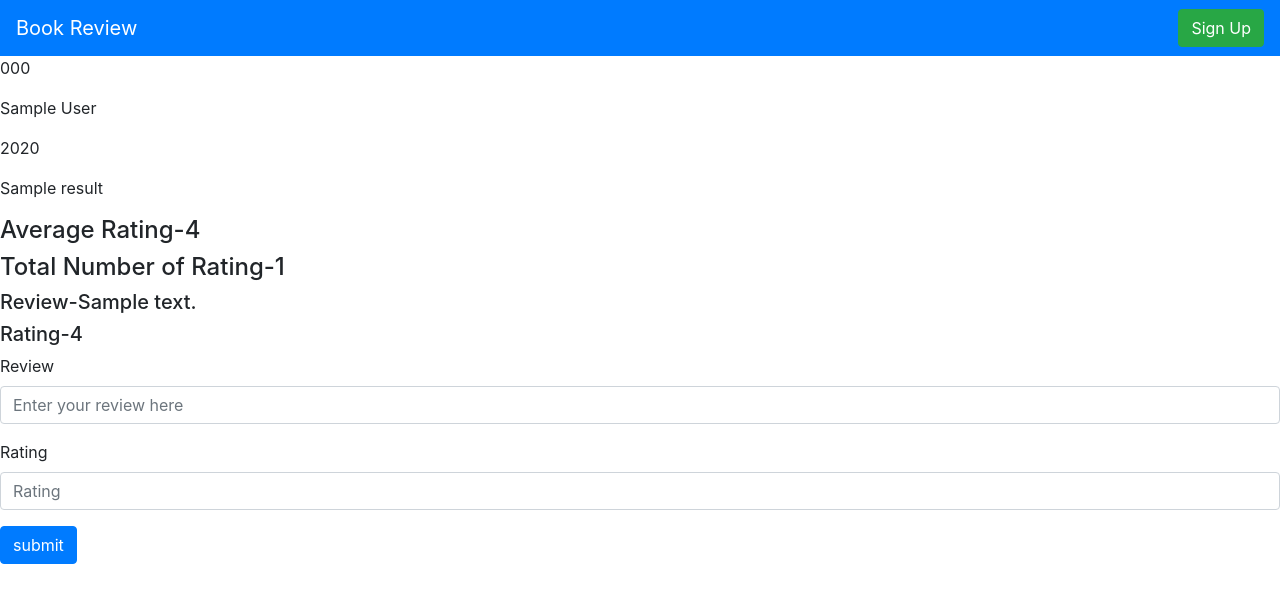
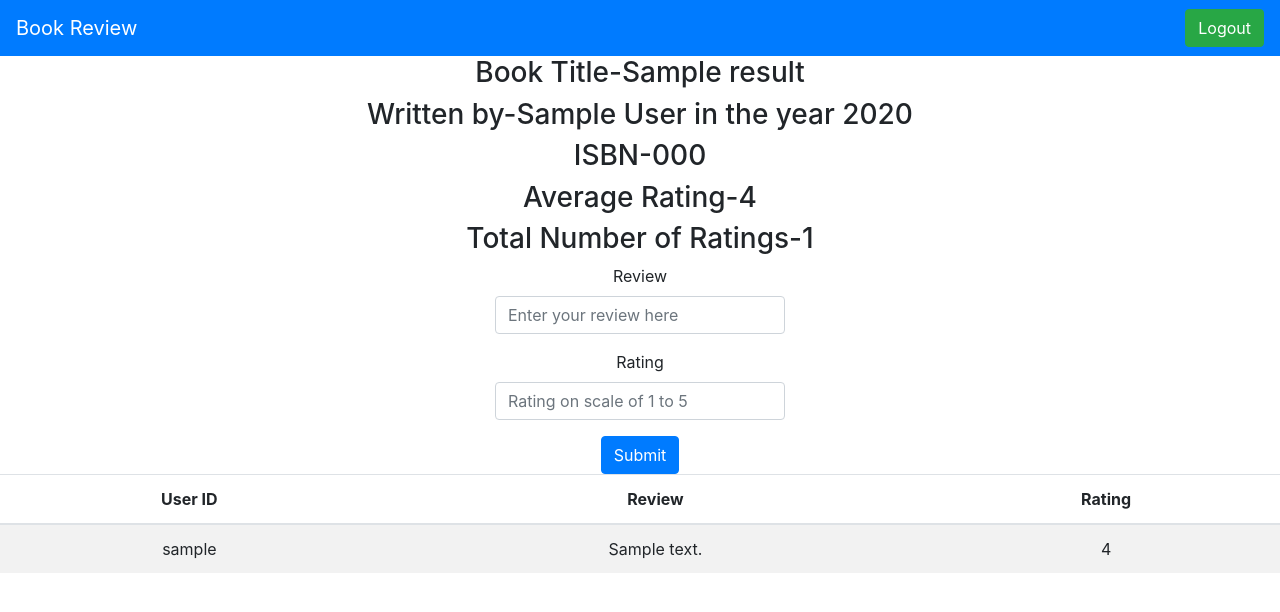
Before and after one commit to sparshgupta318/BookReview, a Flask app: template templates/books.html in a window 1280 px wide. Shown: the top 612 px of the page. Run offline with Flask 2, Linux system fonts and the light colour scheme; the visitor is signed in with stand-in values (Sample User, id 1); the template is opened without the code that fills it: most values are stand-ins (such as "Sample title", 1, 10 or a date in 2020); some libraries are stand-ins or nearby versions.

Commit message:
Final touch

```diff
--- a/application.py
+++ b/application.py
@@ -8,6 +8,7 @@ from werkzeug.security import generate_password_hash,check_password_hash
 
 
 app = Flask(__name__)
+app.secret_key = os.urandom(16)
 
 # Check for environment variable
 if not os.getenv("DATABASE_URL"):
@@ -16,14 +17,12 @@ if not os.getenv("DATABASE_URL"):
 # Configure session to use filesystem
 app.config["SESSION_PERMANENT"] = False
 app.config["SESSION_TYPE"] = "filesystem"
-
 Session(app)
 
 # Set up database
 engine = create_engine(os.getenv("DATABASE_URL"))
 db = scoped_session(sessionmaker(bind=engine))
 
-app.config["SECRET_KEY"]="geajknejqn"
 
 @app.route("/")
 def index():
@@ -31,12 +30,17 @@ def index():
 
 @app.route("/login",methods=["GET","POST"])
 def login():
-    if(request.method=="POST"):
+    if 'user' in session:
+        return redirect(url_for("search"))
+    elif(request.method=="POST"):
         if(not (request.form.get("username")) or not (request.form.get("password"))):
-            return "Apology nothing shoud be none"
+            error="Apology nothing shoud be none"
+            return render_template("error.html",error=error)
         user=db.execute("SELECT * FROM users where username=:username",{"username":request.form.get("username")}).fetchone()
         if not user:
-            return "username not found"
+             error="username not found"
+             return render_template("error.html",error=error)
+
 
         hash=db.execute("SELECT password FROM users WHERE username=:username",{"username":request.form.get("username")}).fetchone()
 
@@ -44,10 +48,12 @@ def login():
             session["user"]=request.form.get("username")
             return redirect(url_for("search"))
         else:
-            return "wrong password"
+            error= "wrong password"
+            return render_template("error.html",error=error)
+
 
     else:
-          return render_template("login.html",session=session)
+          return render_template("login.html")
 
 
 @app.route("/logout")
@@ -58,19 +64,24 @@ def logout():
 
 @app.route("/register",methods=["GET","POST"])
 def register():
-    if user in session:
+    if 'user' in session:
         return redirect(url_for("search"))
 
     elif(request.method=="POST"):
         if(not (request.form.get("username")) or not (request.form.get("password")) or not (request.form.get("cpassword"))):
-            return "Apology nothing shoud be none"
+            error="Apology nothing shoud be none"
+            return render_template("error.html",error=error)
         elif(not request.form.get("password")==request.form.get("cpassword")):
-            return "passwords not same"
+            error= "passwords not same"
+            return render_template("error.html",error=error)
+
         hash=generate_password_hash(request.form.get("password"))
 
         user=db.execute("SELECT * FROM users where username=:username",{"username":request.form.get("username")}).fetchone()
         if user:
-            return "duplicate"
+            error= "duplicate"
+            return render_template("error.html",error=error)
+
         else:
             session["user"]=request.form.get("username")
             db.execute("INSERT INTO users(username,password)VALUES(:user,:hash)",{"user":request.form.get("username"),"hash":hash})
@@ -79,27 +90,30 @@ def register():
             return redirect(url_for("search"))
 
     else:
-          return render_template("register.html",session=session)
+
+          return render_template("register.html")
 
 
 
 
 @app.route("/search",methods=["GET","POST"])
 def search():
-     if user not in session:
+     if 'user' not in session:
              return redirect(url_for("login"))
      elif(request.method=="POST"):
             result=db.execute("SELECT * FROM books where isbn LIKE :q or title LIKE :q or author LIKE :q or year LIKE :q",{"q":'%'+request.form.get("search")+'%'}).fetchall()
             if result is None:
-                return "NO MATCHES FOUND"
+                error= "NO MATCHES FOUND"
+                return render_template("error.html",error=error)
+
             else:
                 return render_template("search.html",result=result)
      else:
-             return  render_template("search.html",session=session)
+             return  render_template("search.html")
 
 @app.route("/book/<string:isbn>",methods=["GET","POST"])
 def books(isbn):
-    if user not in session:
+    if 'user' not in session:
         return redirect(url_for("login"))
     elif(request.method=="POST"):
         count=db.execute("SELECT * FROM reviews where id=:id and isbn=:isbn",{"id":session["user"],"isbn":isbn}).fetchone()
@@ -110,7 +124,7 @@ def books(isbn):
     print(session["user"])
     res = requests.get("https://www.goodreads.com/book/review_counts.json", params={"key": "XGwRVb91C7ZSmbwNetIg", "isbns": isbn}).json()
     review=db.execute("SELECT review,rating from reviews where isbn=:isbn",{"isbn":isbn}).fetchall()
-    return  render_template("books.html",result=result,res=res,review=review,session=session)
+    return  render_template("books.html",result=result,res=res,review=review)
 
 @app.route("/api/<string:isbn>")
 def api(isbn):
--- a/templates/books.html
+++ b/templates/books.html
@@ -3,27 +3,50 @@
 books
 {% endblock %}
 {% block body %}
-    <p>{{result.isbn}}</p>
-    <p>{{result.author}}</p>
-    <p>{{result.year}}</p>
-    <p>{{result.title}}</p>
-    <h4>Average Rating-{{res["books"][0]["average_rating"]}}</h4>
-    <h4>Total Number of Rating-{{res["books"][0]["work_ratings_count"]}}</h4>
-    {% for reviews in review %}
-    <h5>Review-{{ reviews.review }}</h5>
-    <h5>Rating-{{ reviews.rating}}</h5>
-    {% endfor%}
+<div class="text-center">
+    <h3>Book Title-{{result.title}}</h3>
+    <h3>Written by-{{result.author}} in the year {{result.year}}</h3>
+    <h3>ISBN-{{result.isbn}}</h3>
+    <h3>Average Rating-{{res["books"][0]["average_rating"]}}</h3>
+    <h3>Total Number of Ratings-{{res["books"][0]["work_ratings_count"]}}</h3>
+ </div>
+<form action="{{ url_for('books',isbn=result.isbn) }}" method="post" class="text-center">
 
-
-<form action="{{ url_for('books',isbn=result.isbn) }}" method="post" >
-<div class="form-group ">
+<div class="form-group d-flex justify-content-center ">
+        <div class="col-3 ">
     <label for="review">Review</label>
     <input type="text" id="review" name="review" class="form-control " placeholder="Enter your review here">
 </div>
-<div class="form-group">
+</div>
+
+<div class="form-group d-flex justify-content-center">
+        <div class="col-3">
     <label for="rating">Rating</label>
-    <input type="number" id="rating" name="rating" min="1" max="5" placeholder="Rating" class="form-control">
+    <input type="number" id="rating" name="rating" min="1" max="5" placeholder="Rating on scale of 1 to 5" class="form-control">
 </div>
-    <button type="submit" class="btn btn-primary">submit</button>
+</div>
+    <button type="submit" class="btn btn-primary">Submit</button>
 </form>
+
+
+
+<table class="table table-striped">
+    <thead>
+     <tr>
+         <th class="text-center">User ID</th>
+         <th class="text-center">Review</th>
+         <th class="text-center">Rating</th>
+     </tr>
+
+    </thead>
+    <tbody>
+        {% for reviews in review %}
+        <tr>
+            <td class="text-center">{{session.user}}</td>
+            <td class="text-center">{{reviews.review}}</td>
+            <td class="text-center">{{reviews.rating}}</td>
+        </tr>
+        {% endfor %}
+    </tbody>
+</table>
 {% endblock %}
--- a/templates/layout.html
+++ b/templates/layout.html
@@ -16,16 +16,21 @@
                     </button>
 
                     <div class="collapse navbar-collapse" id="navbarSupportedContent">
-                         {%if user not in session%}
-                        <ul class="navbar-nav ml-auto">
+
+                         {% if 'user' not in session %}
+                         <ul class="navbar-nav ml-auto">
+                          <a href="{{url_for('login')}}"><button class="btn btn-success my-2 my-sm-0" type="submit">Login</button></a>
+                    </ul>
+                         <ul class="navbar-nav ml-2">
                       <a href="{{url_for('register')}}"><button class="btn btn-success my-2 my-sm-0" type="submit">Sign Up</button></a>
                 </ul>
+
                 {% endif %}
-                {%if user in session%}
+                {% if 'user' in session %}
                 <ul class="navbar-nav ml-auto">
                         <a href="{{url_for('logout')}}"><button class="btn btn-success my-2 my-sm-0" type="submit">Logout</button></a>
                   </ul>
-                {%endif%}
+                {% endif %}
                 </div>
                   </nav>
        {% block body %}{% endblock %}
```
Also changed, not shown: templates/error.html (added, +7 -0 lines), templates/search.html (+8 -4 lines), 7 other files.
